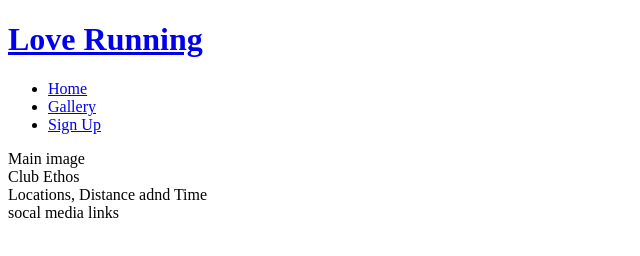
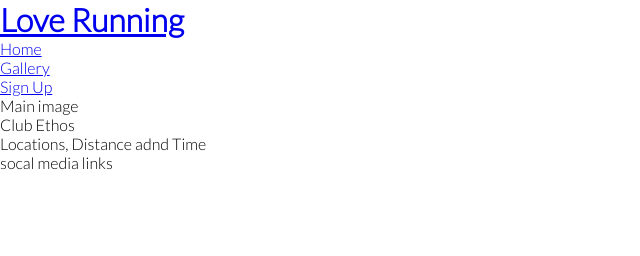
Before and after one commit to LucaNoah/love-running, a plain HTML site: page index.html in a window 1280 px wide. Shown: the whole page, without its empty margins (0-640 px from the left). Drawn offline with Linux system fonts and the light colour scheme.

Commit message:
added google fonts and remove default margins paddings and borders

```diff
--- a/assets/css/style.css
+++ b/assets/css/style.css
@@ -1,3 +1,10 @@
+@import url('https://fonts.googleapis.com/css2?family=Lato:wght@300&family=Oswald&display=swap');
+* {
+    margin: 0;
+    padding: 0;
+    border: none;
+}
 body {
-    font-style: arial;
+    font-family: Lato, sans-serif;
+    font-weight: 300;
 }
```
